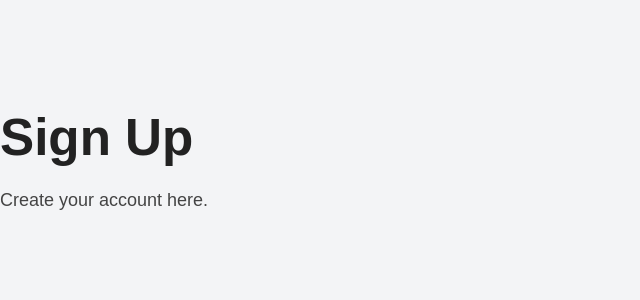
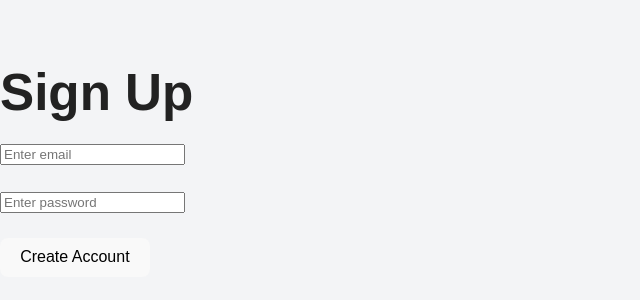
Before and after one commit to Mickey7401/movie-watchlist, a React (Vite) app: page /signup in a window 1280 px wide. Shown: the part 246-546 px from the top of the page, without its empty margins (0-640 px from the left). Built offline with nearby package versions, Linux system fonts and the light colour scheme; no server answers.

Commit message:
Added Firebase authentication with signup, login, logout, and auth state tracking

```diff
--- a/package.json
+++ b/package.json
@@ -10,6 +10,7 @@
     "preview": "vite preview"
   },
   "dependencies": {
+    "firebase": "^12.10.0",
     "react": "^19.2.0",
     "react-dom": "^19.2.0",
     "react-router-dom": "^7.13.1"
--- a/src/App.jsx
+++ b/src/App.jsx
@@ -1,16 +1,35 @@
 import { BrowserRouter, Routes, Route } from "react-router-dom";
+import { useEffect, useState } from "react";
+import { onAuthStateChanged } from "firebase/auth";
 
 import Home from "./pages/Home";
 import Login from "./pages/Login";
 import Signup from "./pages/Signup";
+import { auth } from "./firebase";
 
 import "./App.css";
 
 function App() {
+  const [user, setUser] = useState(null);
+  const [loading, setLoading] = useState(true);
+
+  useEffect(() => {
+    const unsubscribe = onAuthStateChanged(auth, (currentUser) => {
+      setUser(currentUser);
+      setLoading(false);
+    });
+
+    return () => unsubscribe();
+  }, []);
+
+  if (loading) {
+    return <p>Loading...</p>;
+  }
+
   return (
     <BrowserRouter>
       <Routes>
-        <Route path="/" element={<Home />} />
+        <Route path="/" element={<Home user={user} />} />
         <Route path="/login" element={<Login />} />
         <Route path="/signup" element={<Signup />} />
       </Routes>
--- a/src/components/Navbar.jsx
+++ b/src/components/Navbar.jsx
@@ -0,0 +1,13 @@
+import { Link } from "react-router-dom";
+
+function Navbar() {
+  return (
+    <nav>
+      <Link to="/">Home</Link> |{" "}
+      <Link to="/login">Login</Link> |{" "}
+      <Link to="/signup">Sign Up</Link>
+    </nav>
+  );
+}
+
+export default Navbar;
--- a/src/pages/Home.jsx
+++ b/src/pages/Home.jsx
@@ -1,8 +1,29 @@
-function Home() {
+import { signOut } from "firebase/auth";
+import { auth } from "../firebase";
+import Navbar from "../components/Navbar";
+
+function Home({ user }) {
+  const handleLogout = async () => {
+    try {
+      await signOut(auth);
+      alert("Logged out successfully!");
+    } catch (error) {
+      alert(error.message);
+    }
+  };
+
   return (
     <div>
+      <Navbar />
       <h1>Movie Watchlist</h1>
-      <p>Your watchlist will appear here.</p>
+      {user ? (
+        <>
+          <p>Logged in as: {user.email}</p>
+          <button onClick={handleLogout}>Logout</button>
+        </>
+      ) : (
+        <p>No user logged in</p>
+      )}
     </div>
   );
 }
--- a/src/pages/Login.jsx
+++ b/src/pages/Login.jsx
@@ -1,8 +1,42 @@
+import { useState } from "react";
+import { signInWithEmailAndPassword } from "firebase/auth";
+import { auth } from "../firebase";
+
 function Login() {
+  const [email, setEmail] = useState("");
+  const [password, setPassword] = useState("");
+
+  const handleLogin = async (e) => {
+    e.preventDefault();
+
+    try {
+      await signInWithEmailAndPassword(auth, email, password);
+      alert("Logged in successfully!");
+    } catch (error) {
+      alert(error.message);
+    }
+  };
+
   return (
     <div>
       <h1>Login</h1>
-      <p>Login form will go here.</p>
+      <form onSubmit={handleLogin}>
+        <input
+          type="email"
+          placeholder="Enter email"
+          value={email}
+          onChange={(e) => setEmail(e.target.value)}
+        />
+        <br /><br />
+        <input
+          type="password"
+          placeholder="Enter password"
+          value={password}
+          onChange={(e) => setPassword(e.target.value)}
+        />
+        <br /><br />
+        <button type="submit">Login</button>
+      </form>
     </div>
   );
 }
--- a/src/pages/Signup.jsx
+++ b/src/pages/Signup.jsx
@@ -1,8 +1,42 @@
+import { useState } from "react";
+import { createUserWithEmailAndPassword } from "firebase/auth";
+import { auth } from "../firebase";
+
 function Signup() {
+  const [email, setEmail] = useState("");
+  const [password, setPassword] = useState("");
+
+  const handleSignup = async (e) => {
+    e.preventDefault();
+
+    try {
+      await createUserWithEmailAndPassword(auth, email, password);
+      alert("Account created successfully!");
+    } catch (error) {
+      alert(error.message);
+    }
+  };
+
   return (
     <div>
       <h1>Sign Up</h1>
-      <p>Create your account here.</p>
+      <form onSubmit={handleSignup}>
+        <input
+          type="email"
+          placeholder="Enter email"
+          value={email}
+          onChange={(e) => setEmail(e.target.value)}
+        />
+        <br /><br />
+        <input
+          type="password"
+          placeholder="Enter password"
+          value={password}
+          onChange={(e) => setPassword(e.target.value)}
+        />
+        <br /><br />
+        <button type="submit">Create Account</button>
+      </form>
     </div>
   );
 }
```
Also changed, not shown: 1 other file (tests, documents, lock files or other folders).
